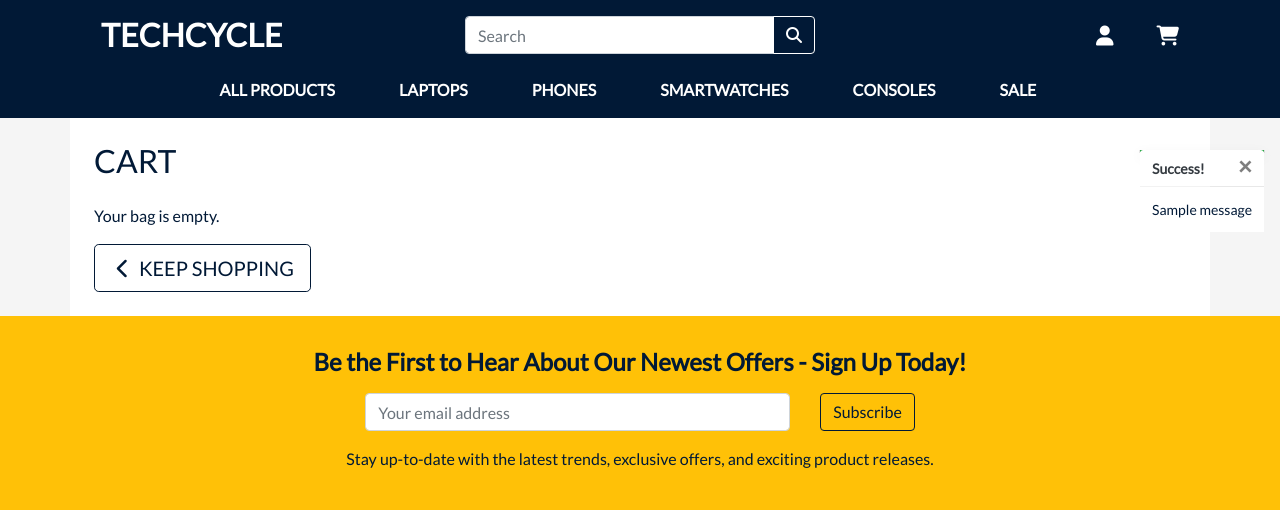
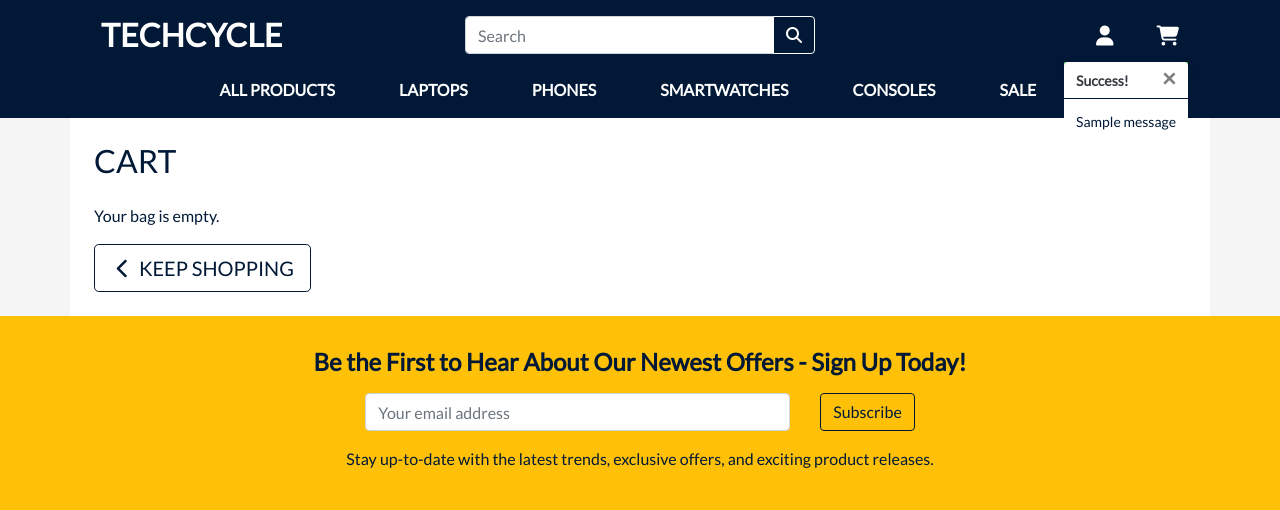
Before and after one commit to GaborFicsor/techcycle, a Django app: page /bag/ in a window 1280 px wide. Shown: the top 510 px of the page. Run offline with Django 3.2, Linux system fonts and the light colour scheme; tables that the repository leaves empty hold one stand-in row (values such as "Sample post"); one stand-in notice (Sample message) is shown; parts of the project's set-up code (start-up, migrations or seed data) failed here and were passed over; some libraries are stand-ins or nearby versions.

Commit message:
Fix positioning on messages, further styling needed

```diff
--- a/bag/views.py
+++ b/bag/views.py
@@ -25,7 +25,7 @@
     condition = request.POST.get('condition')
     redirect_url = request.POST.get('redirect_url')
     bag = request.session.get('bag', {})
-    item = bag.get(item_id, {})
+    item = request.session.get('item_id', {})
 
     if item_id in bag:
         item = bag[item_id]
--- a/static/css/base.css
+++ b/static/css/base.css
@@ -400,9 +400,9 @@
 }
 
 .message-container {
-    position: fixed;
-    top: 150px;
-    right: 15px;
+    position: absolute;
+    top: 50px;
+    right: 28px;
     z-index: 999999999;
 }
 
@@ -442,3 +442,12 @@
     }
 
 }
+
+@media (min-width: 992px) {
+
+    .message-container {
+        top: 0;
+        right: 21px;
+    }
+
+}
--- a/templates/base.html
+++ b/templates/base.html
@@ -93,7 +93,10 @@
                         <a href="{% url 'view_bag' %}"
                             class="{% if grand_total %}text-info font-weight-bold{% else %}text-white{% endif %} nav-link">
                             <div class="text-center">
-                                <div><i class="fa-solid fa-cart-shopping fa-lg"></i></div>
+                                <div><i class="fa-solid fa-cart-shopping fa-lg">
+
+                                </i>
+                                </div>
                             </div>
                         </a>
                     </li>
@@ -328,14 +331,6 @@
         </div>
     </footer>
 
-    {% if messages %}
-        <div class="message-container">
-            {% for message in messages %}
-                {% include 'includes/toasts/toast_success.html' %}
-            {% endfor %}
-        </div>
-    {% endif %}
-
     {% block postloadjs %}
         <script type="text/javascript">
             $('.toast').toast('show');
--- a/templates/includes/mobile-top-header.html
+++ b/templates/includes/mobile-top-header.html
@@ -43,5 +43,13 @@
         <div class="text-center">
             <i class="fa-solid fa-cart-shopping"></i>
         </div>
+
     </a>
+    {% if messages %}
+    <div class="message-container text-dark-b shadow">
+        {% for message in messages %}
+            {% include 'includes/toasts/toast_success.html' %}
+        {% endfor %}
+    </div>
+    {% endif %}
 </li>
```
